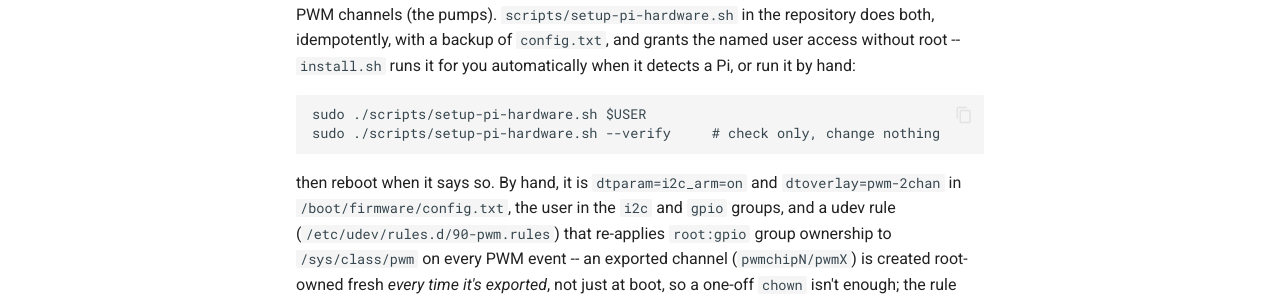
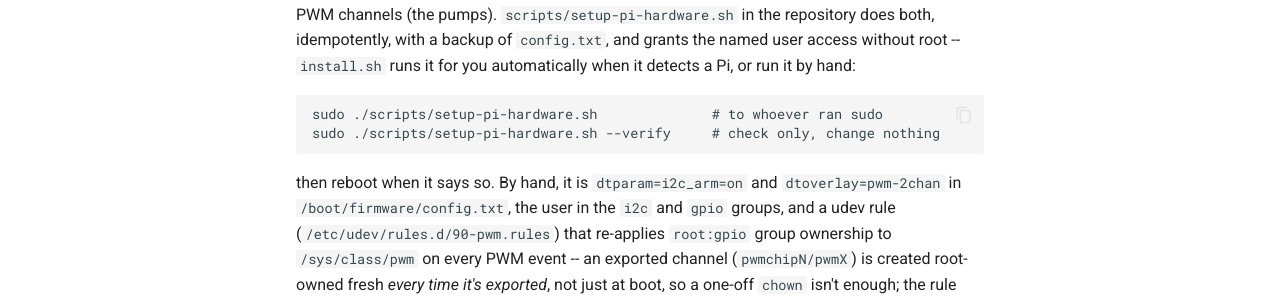
Before and after one commit to bengineer42/humctrl, an MkDocs documentation site: the page built from book/src/4-hardware/pi.md, in a window 1280 px wide and 1349 px high. Shown: the part 539-836 px from the top of the window. Built offline with MkDocs 1.6.1 and Material for MkDocs 9.7.7, drawn with Linux system fonts in a browser that asks for light colours; comment, search, counter and statistics services are not loaded.

Commit message:
hw: default the username to $SUDO_USER, drop the required argument
sudo ./scripts/setup-pi-hardware.sh now grants access to whoever ran
sudo, no need to repeat your own username. Explicit USER arg still
works if you want to grant a different account. install.sh's call and
the book doc simplified to match.

````diff
--- a/book/src/4-hardware/pi.md
+++ b/book/src/4-hardware/pi.md
@@ -21,7 +21,7 @@ and grants the named user access without root -- `install.sh` runs it for
 you automatically when it detects a Pi, or run it by hand:
 
 ```
-sudo ./scripts/setup-pi-hardware.sh $USER
+sudo ./scripts/setup-pi-hardware.sh              # to whoever ran sudo
 sudo ./scripts/setup-pi-hardware.sh --verify     # check only, change nothing
 ```
 
````
Also changed, not shown: 2 other files.
